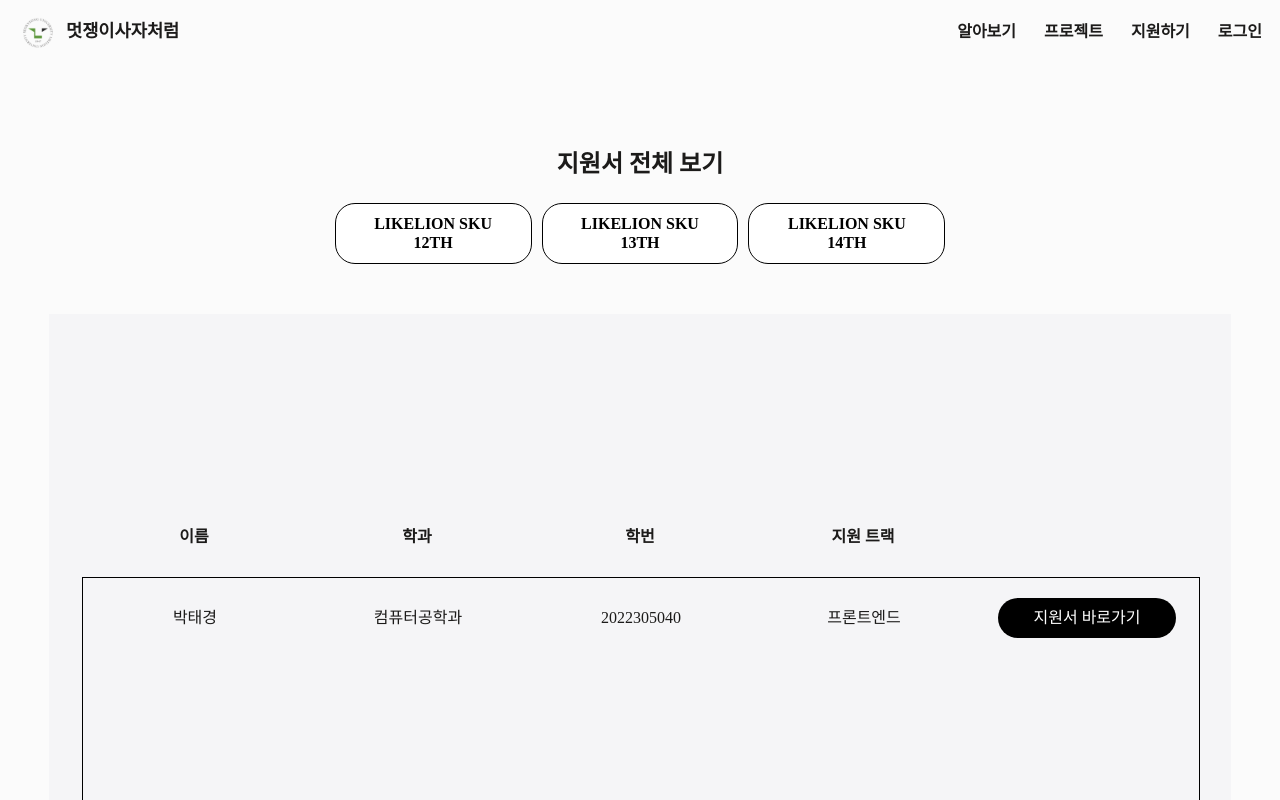
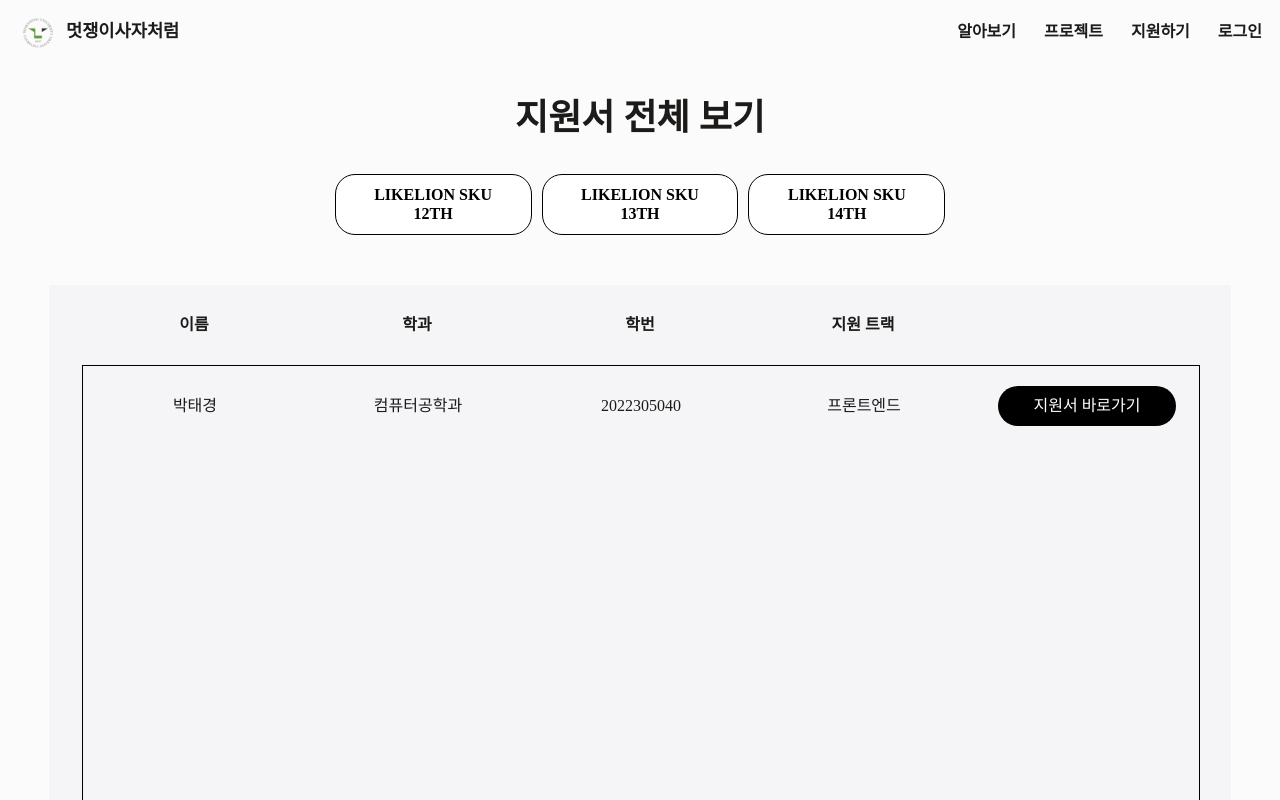
Before and after one commit to LikeLion-SKU/likelion-homepage-fe, a React (Vite) app: page /admin/apply in a window 1280 px wide. Shown: the top 800 px of the page. Built offline with nearby package versions, Linux system fonts and the light colour scheme; a web font is replaced by a local one.

Commit message:
🎨 Design : margin-top 5vh, font-size 3.6rem 으로 변경

```diff
--- a/src/components/applicationForm/HeaderSection.module.css
+++ b/src/components/applicationForm/HeaderSection.module.css
@@ -1,16 +1,14 @@
 .headerContainer {
-  height: 121px;
   width: 60.51%;
   min-width: 500px;
   display: flex;
-  align-items: end;
+  align-items: center;
   justify-content: space-between;
   font-weight: 700;
 }
 
 .header {
   font-size: 3.6rem;
-  line-height: 58.09px;
 }
 
 .buttonWrapper {
--- a/src/pages/applicationForm/ApplicationForm.module.css
+++ b/src/pages/applicationForm/ApplicationForm.module.css
@@ -1,6 +1,7 @@
 .pageWrapper {
   width: 100%;
-  padding: 73px 8.35%;
+  padding: 0 8.35%;
+  margin: 5vh 0;
   box-sizing: border-box;
   display: flex;
   flex-direction: column;
--- a/src/styles/showApplyPage/ShowApply.module.css
+++ b/src/styles/showApplyPage/ShowApply.module.css
@@ -1,17 +1,17 @@
 .pageWrapper {
   padding: 0 3.13%;
+  margin-top: 5vh;
   margin-bottom: 50px;
 }
 
 .header {
   width: 100%;
   height: 29px;
-  margin-bottom: 24px;
-  margin-top: 86px;
+  margin-bottom: 41px;
 
   header {
     text-align: center;
-    font-size: 2.4rem;
+    font-size: 3.6rem;
     font-weight: 700;
     line-height: 2.905rem;
   }
@@ -49,13 +49,13 @@
 
 .showApplyWrapper {
   width: 100%;
-  height: 916px;
+  height: 716px;
   background-color: rgba(245, 245, 247, 1);
   padding: 36px 33px;
+  padding-top: 0;
   box-sizing: border-box;
   display: flex;
   flex-direction: column;
-  justify-content: end;
 }
 
 .tableHeader {
```
